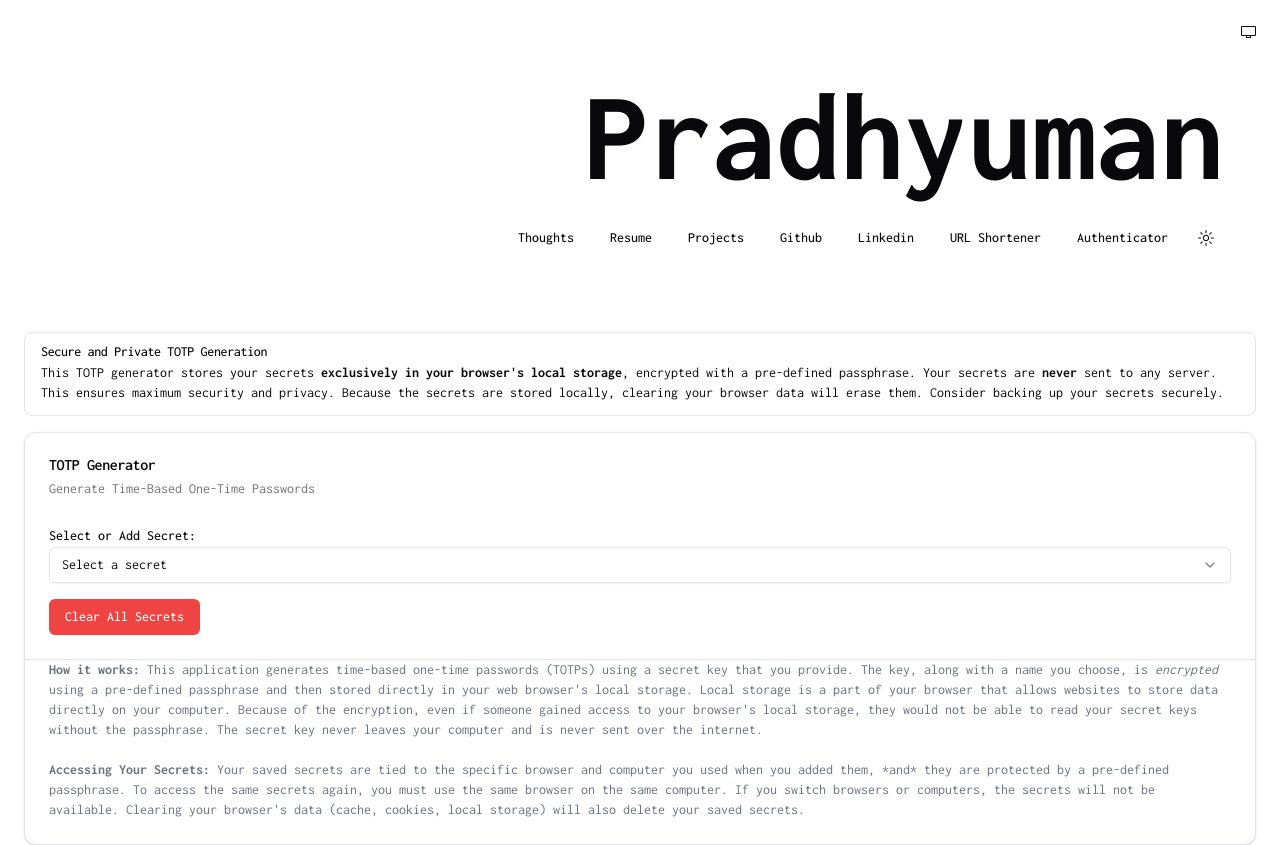
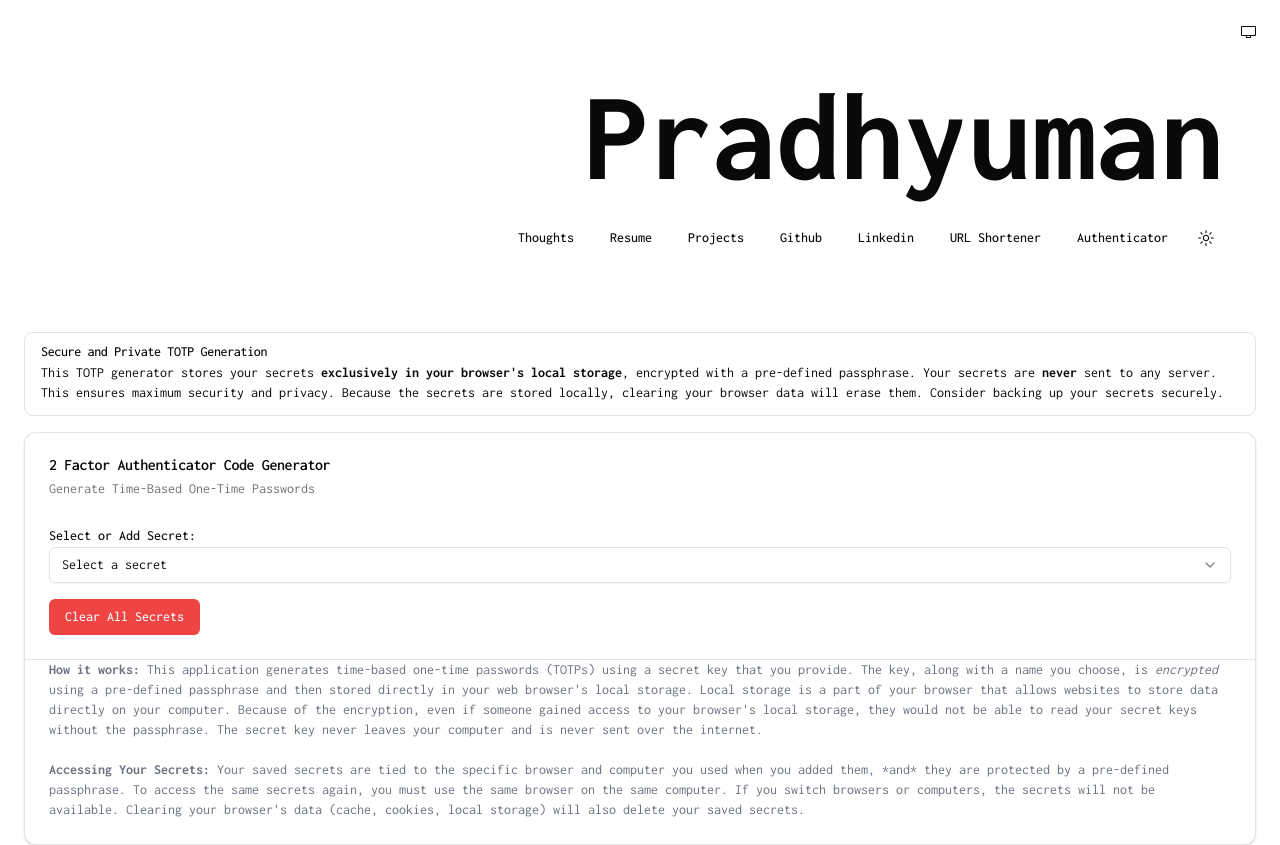
Before and after one commit to pradhyuman-yadav/personalpage, a Next.js app: page /authenticator in a window 1280 px wide. Shown: the top 845 px of the page. Built offline with nearby package versions, Linux system fonts and the light colour scheme.

Commit message:
Added env to Jenkins

```diff
--- a/app/(withbar)/authenticator/page.tsx
+++ b/app/(withbar)/authenticator/page.tsx
@@ -182,7 +182,7 @@ export default function TOTPGenerator() {
             </Alert>
             <Card>
                 <CardHeader>
-                    <CardTitle>TOTP Generator</CardTitle>
+                    <CardTitle>2 Factor Authenticator Code Generator</CardTitle>
                     <CardDescription>Generate Time-Based One-Time Passwords</CardDescription>
                 </CardHeader>
                 <CardContent className="space-y-4">
```
